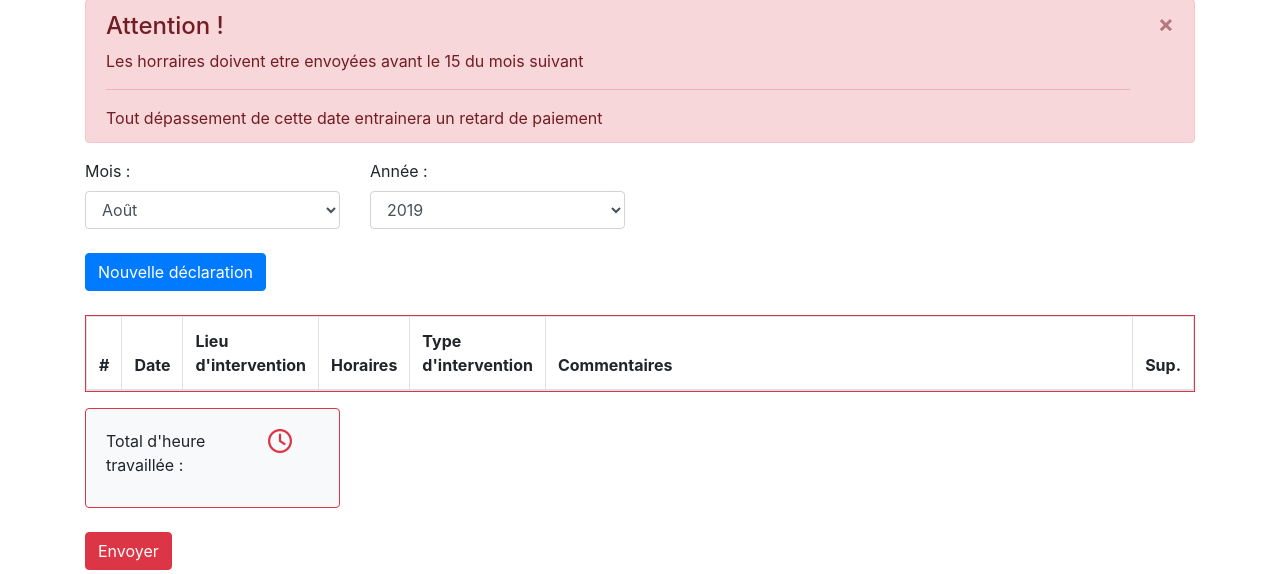
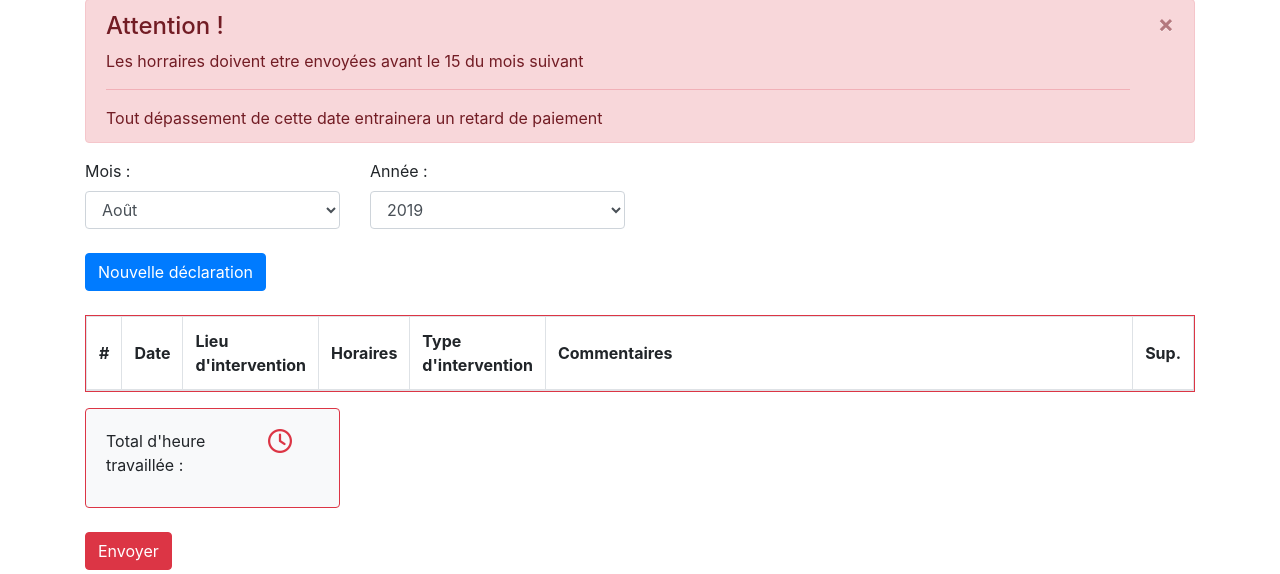
Before and after one commit to crozes/cstTools, a PHP site: template View/horaires/horaire.php in a window 1280 px wide. Shown: the part 301-875 px from the top of the page. Run offline with PHP 8.4, Linux system fonts and the light colour scheme; the template is opened without the code that fills it, so the values that code supplies are empty; some libraries are stand-ins or nearby versions.

Commit message:
Mis en page horrair

```diff
--- a/View/horaires/horaire.php
+++ b/View/horaires/horaire.php
@@ -66,15 +66,15 @@
 			<table class="table table-striped table-responsive table-bordered align-middle border-danger">
 				<thead>
 					<tr>
-					<th scope="col">#</th>
-					<th scope="col">Date</th>
-					<th scope="col">Lieu d'intervention</th>
-					<th scope="col">Horaires</th>
-					<th scope="col">Type d'intervention</th>
-					<th scope="col" style="width:100%">Commentaires</th>
+					<th class="align-middle" scope="col">#</th>
+					<th class="align-middle" scope="col">Date</th>
+					<th class="align-middle" scope="col">Lieu d'intervention</th>
+					<th class="align-middle" scope="col">Horaires</th>
+					<th class="align-middle" scope="col">Type d'intervention</th>
+					<th class="align-middle" scope="col" style="width:100%">Commentaires</th>
 					<!--<th scope="col">Total heures</th>-->
 					<!--<th scope="col">Mod.</th>-->
-					<th scope="col">Sup.</th>
+					<th class="align-middle" scope="col">Sup.</th>
 					</tr>
 				</thead>
 				<tbody id="bodyHoraire">
```
